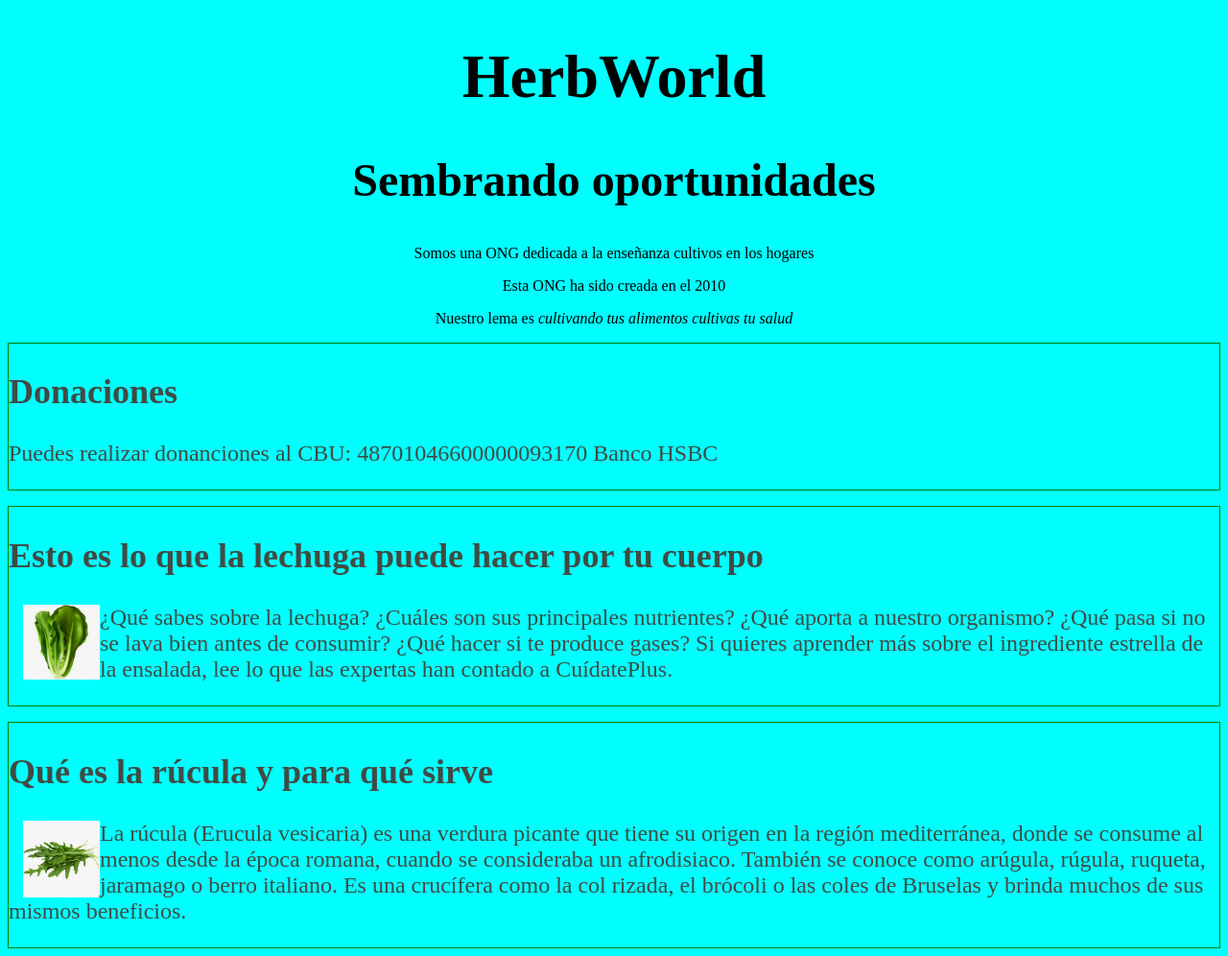
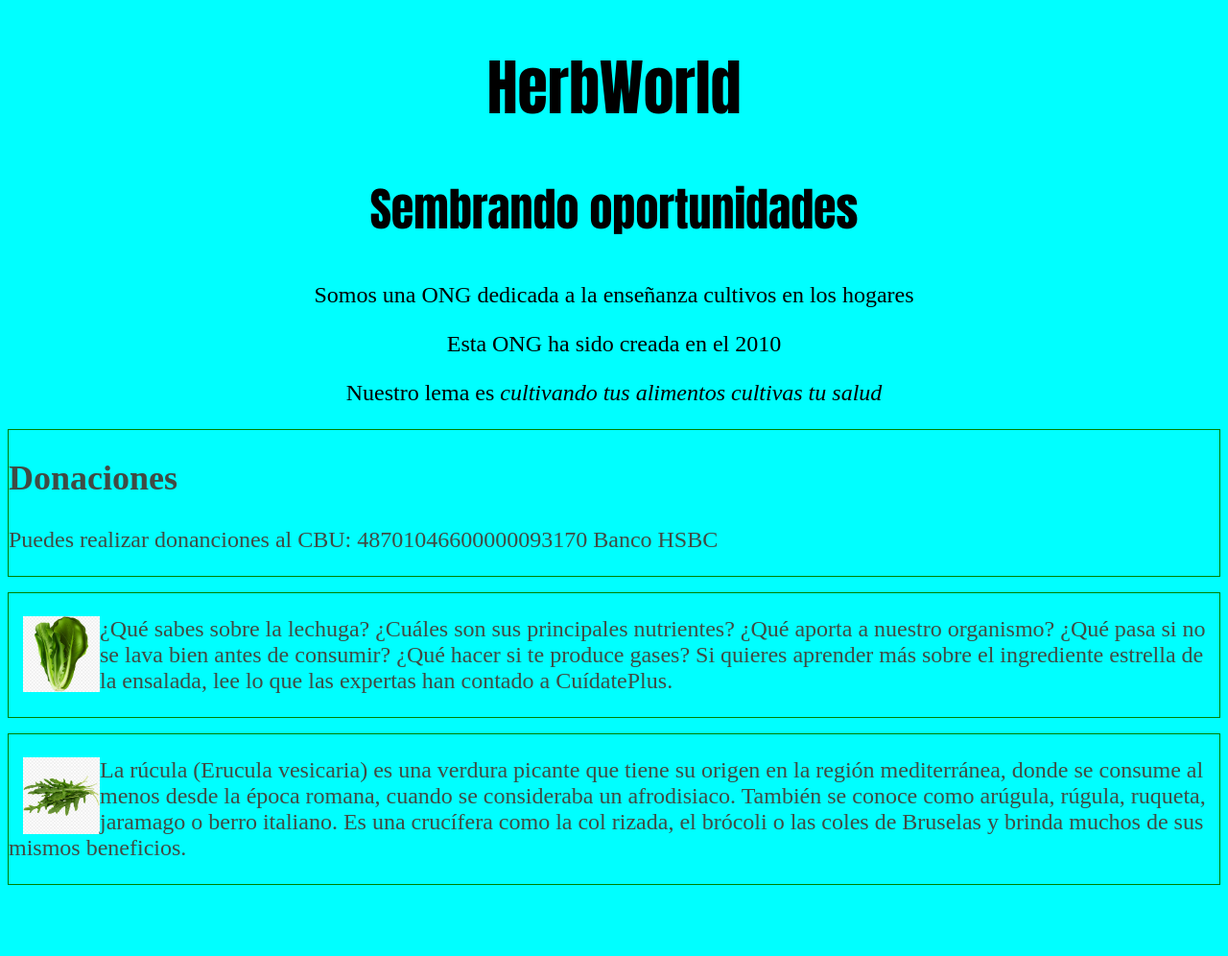
Before and after one commit to ElToqueRicardo/pb1, a plain HTML site: page index.html in a window 1280 px wide. Shown: the whole page at 96% size. After the commit the page ends 930 px from the top, so only its background shows below. Drawn offline with Linux system fonts and the light colour scheme.

Commit message:
Agregué cambios de estilos

```diff
--- a/index.html
+++ b/index.html
@@ -24,7 +24,7 @@
 </div>
 
 <div class="for-divs">
-  <h2>Esto es lo que la lechuga puede hacer por tu cuerpo</h2>
+
   <p>
     <img src="./img/lechuga.jpg" class="for-img" alt="">
     ¿Qué sabes sobre la lechuga? ¿Cuáles son sus principales nutrientes? ¿Qué aporta a nuestro organismo? ¿Qué pasa si
@@ -35,7 +35,7 @@
 
 
 <div class="for-divs">
-  <h2>Qué es la rúcula y para qué sirve</h2>
+
   <p>
     <img src="./img/rucula.jpg" class="for-img" alt="">
     La rúcula (Erucula vesicaria) es una verdura picante que tiene su origen en la región mediterránea, donde se
--- a/styles/styles.css
+++ b/styles/styles.css
@@ -1,5 +1,8 @@
 body{
   background-color: aqua;
+}
+p{
+  font-size: 1.5rem;
 }
 .intro{
   text-align: center;
@@ -8,11 +11,13 @@ body{
 
 .for-h1{
   font-size: 4rem;
+  font-family: Impact, Haettenschweiler, 'Arial Narrow Bold', sans-serif;
 
 }
 
 .for-h2{
   font-size: 3rem;
+  font-family: Impact, Haettenschweiler, 'Arial Narrow Bold', sans-serif;
 }
 
 
```
